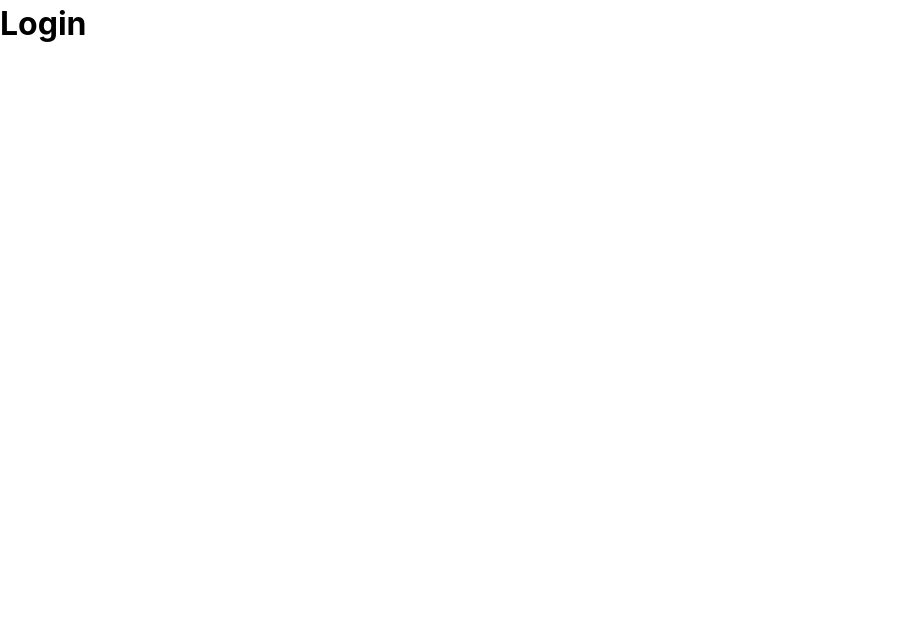
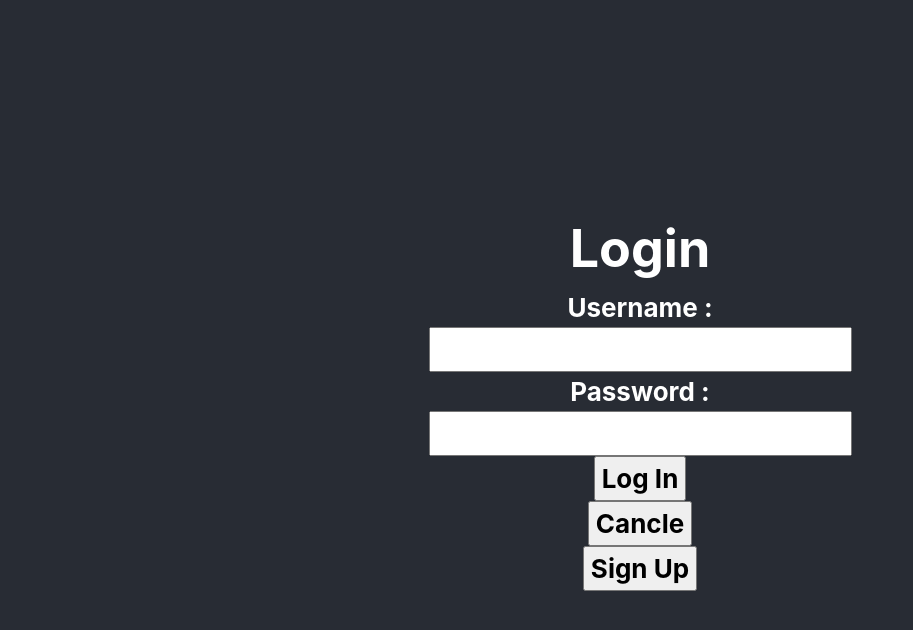
Before and after one commit to go-un/MovieRating, a React (Create React App) app: page / in a window 1280 px wide. Shown: the top 630 px of the page, without its empty margins (0-913 px from the left). Built offline with nearby package versions, Linux system fonts and the light colour scheme.

Commit message:
Modify token with react-cookie

```diff
--- a/src/App.js
+++ b/src/App.js
@@ -1,33 +1,35 @@
 import React, {Component} from 'react';
+import { withCookies } from 'react-cookie';
 import './App.css';
-import './components/movie-list';
 import MovieList from './components/movie-list';
 import MovieDetail from './components/movie-detail';
 import MovieFormEdit from './components/movie-form-edit';
 import MovieFormAdd from './components/movie-form-add';
 
 class App extends Component {
-  constructor(){
-    super();
-    this.state = {
+  state = {
     movies: null,
     selectedMovie: null,
     editedMovie: null,
-        addedMovie: false
-    }
+    addedMovie: false,
+    token: this.props.cookies.get('mr-token')
   }
 
   /* Get Movies */
   componentDidMount() {
+    if(this.state.token) {
       fetch(`${process.env.REACT_APP_API_URL}/api/movies/`, {
         method: 'GET',
         headers: {
-        'Authorization': 'Token ce28138ce1d4c352ee157087bcdc4b341b4a30b8'
+          'Authorization': `Token ${this.state.token}`
         }
       })
       .then( response => response.json())
       .then( result => this.setState({movies: result}))
       .catch( error => console.log(error));
+    } else {
+      window.location.href = '/';
+    }
   }
 
   /* Delete Movie */
@@ -35,7 +37,7 @@ class App extends Component {
     fetch(`${process.env.REACT_APP_API_URL}/api/movies/${delMovie.id}/`, {
       method: 'DELETE',
       headers: {
-        'Authorization': 'Token ce28138ce1d4c352ee157087bcdc4b341b4a30b8'
+        'Authorization': `Token ${this.state.token}`
       }
     })
     .then( () => {
@@ -90,12 +92,12 @@ class App extends Component {
       <div className="App">
         <h1>Movie Rater</h1>
         {this.state.movies ? <MovieList movies={this.state.movies} movieClicked={this.loadMovie} movieDeleted={this.removeMovie} movieEdited={this.editMovie} movieAdded={this.addMovie} /> : 'loading movies...'}
-        {this.state.selectedMovie ? <MovieDetail movie={this.state.selectedMovie} updateMovie={this.loadMovie}/> : ''}
-        {this.state.editedMovie ? <MovieFormEdit movie={this.state.editedMovie} updateMovie={this.editMovie} cancleEdit={this.loadMovie}/> : ''}
-        {this.state.addedMovie ? <MovieFormAdd updateMovie={this.addedMovie} cancleAdd={this.cancleAdd}/> : ''}
+        {this.state.selectedMovie ? <MovieDetail movie={this.state.selectedMovie} updateMovie={this.loadMovie} token={this.state.token}/> : ''}
+        {this.state.editedMovie ? <MovieFormEdit movie={this.state.editedMovie} updateMovie={this.editMovie} cancleEdit={this.loadMovie} token={this.state.token}/> : ''}
+        {this.state.addedMovie ? <MovieFormAdd updateMovie={this.addedMovie} cancleAdd={this.cancleAdd} token={this.state.token}/> : ''}
       </div>
     )
   }
 }
 
-export default App;
+export default withCookies(App);
--- a/src/components/login.js
+++ b/src/components/login.js
@@ -1,11 +1,66 @@
 import React, {Component} from 'react';
+import { withCookies } from 'react-cookie';
 
 class Login extends Component {
+  state = {
+    credentials: {
+      username: '',
+      password: ''
+    }
+  }
+
+  onInputChange = event => {
+    let cred = this.state.credentials;
+    cred[event.target.name] = event.target.value;
+    this.setState({credentials: cred});
+  }
+
+  loginClicked = cred => {
+    /* Post data */
+    fetch(`${process.env.REACT_APP_API_URL}/auth/`, {
+      method: 'POST',
+      headers: {
+        'Content-Type': 'application/json; charset=utf-8',
+      },
+      body: JSON.stringify(this.state.credentials)
+    })
+    .then( response => response.json())
+    .then( result => {
+      if(result.token) {
+        this.props.cookies.set("mr-token", result.token);
+        window.location.href = "/movies";
+      } else {
+        console.log("login failed!", result);
+      }
+    })
+    .catch( error => console.log(error));
+  }
+
+  cancleClicked = () => {
+    this.setState({credentials: {
+      username: '',
+      password: ''
+    }})
+  }
+
+  registerClicked = () => {
+    console.log("I want to sign up!!!");
+  }
+
   render(){
     return (
-      <h1>Login</h1>
+      <div className="App">
+        <h1>Login</h1>
+          <div>Username :</div>
+          <input type="text" name="username" value={this.state.credentials.username} onChange={ event => this.onInputChange(event) } />
+          <div>Password :</div>
+          <input type="password" name="password" value={this.state.credentials.password} onChange={ event => this.onInputChange(event) } />
+          <button onClick={() => this.loginClicked(this.state.credentials) }>Log In</button>
+          <button onClick={() => this.cancleClicked() }>Cancle</button>
+          <button onClick={() => this.registerClicked() }>Sign Up</button>
+      </div>
     )
   }
 }
 
-export default Login;
+export default withCookies(Login);
--- a/src/components/movie-detail.js
+++ b/src/components/movie-detail.js
@@ -3,12 +3,9 @@ import { FontAwesomeIcon } from '@fortawesome/react-fontawesome';
 import { faKissWinkHeart, faStar, faUserFriends } from '@fortawesome/free-solid-svg-icons';
 
 class MovieDetail extends Component {
-
-  constructor(){
-    super();
-    this.state = {
-        hightlighted: -1
-    }
+  state = {
+    hightlighted: -1,
+    token: this.props.token
   }
 
   highlightRate = high => {
@@ -21,7 +18,7 @@ class MovieDetail extends Component {
       method: 'POST',
       headers: {
         'Content-Type': 'application/json; charset=utf-8',
-        'Authorization': 'Token ce28138ce1d4c352ee157087bcdc4b341b4a30b8'
+        'Authorization': `Token ${this.state.token}`
       },
       body: JSON.stringify({
         'stars': rate
--- a/src/components/movie-form-add.js
+++ b/src/components/movie-form-add.js
@@ -5,7 +5,8 @@ class MovieFormAdd extends Component {
     addedMovie: {
       title: null,
       description: null
-    }
+    },
+    token: this.props.token
   }
 
   onInputChange = event => {
@@ -20,7 +21,7 @@ class MovieFormAdd extends Component {
       method: 'POST',
       headers: {
         'Content-Type': 'application/json; charset=utf-8',
-        'Authorization': 'Token ce28138ce1d4c352ee157087bcdc4b341b4a30b8'
+        'Authorization': `Token ${this.state.token}`
       },
       body: JSON.stringify(this.state.addedMovie)
     })
--- a/src/components/movie-form-edit.js
+++ b/src/components/movie-form-edit.js
@@ -2,7 +2,8 @@ import React, {Component} from 'react';
 
 class MovieFormEdit extends Component {
   state = {
-    editedMovie: this.props.movie
+    editedMovie: this.props.movie,
+    token: this.props.token
   }
 
   saveClicked = movie => {
@@ -11,7 +12,7 @@ class MovieFormEdit extends Component {
       method: 'PUT',
       headers: {
         'Content-Type': 'application/json; charset=utf-8',
-        'Authorization': 'Token ce28138ce1d4c352ee157087bcdc4b341b4a30b8'
+        'Authorization': `Token ${this.state.token}`
       },
       body: JSON.stringify(this.state.editedMovie)
     })
--- a/src/index.js
+++ b/src/index.js
@@ -2,16 +2,17 @@ import React from 'react';
 import ReactDOM from 'react-dom';
 import './reset.css';
 import App from './App';
+import Login from './components/login';
 import * as serviceWorker from './serviceWorker';
 import { Route, BrowserRouter } from 'react-router-dom';
-import Login from './components/login';
+import { CookiesProvider } from 'react-cookie';
 
 const routing = (
   <BrowserRouter>
-    <div>
+    <CookiesProvider>
       <Route exact path="/" component={Login} />
       <Route exact path="/movies" component={App} />
-    </div>
+    </CookiesProvider>
   </BrowserRouter>
 )
 
```
Lines whose indentation alone changed are shown as unchanged.
